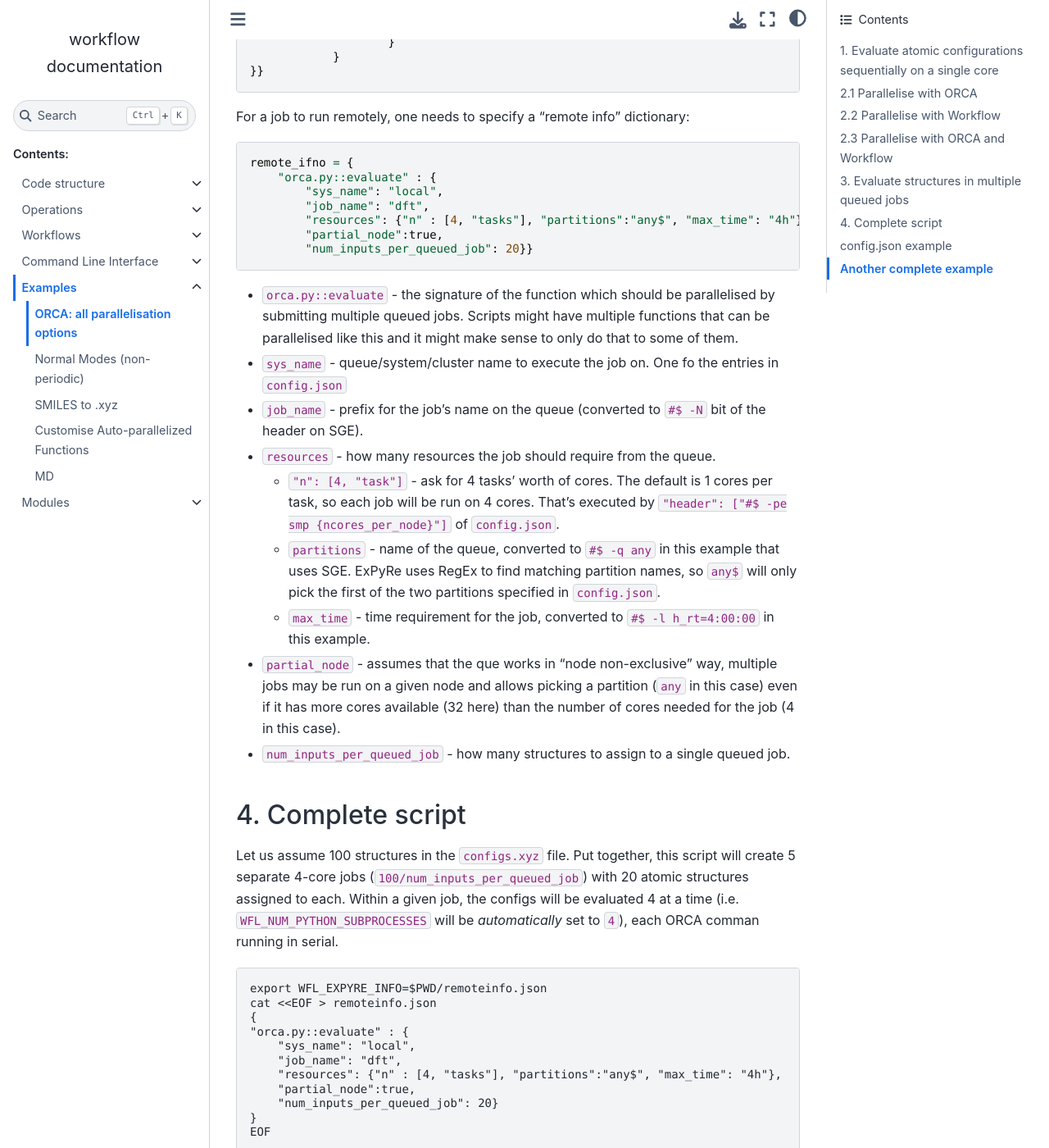
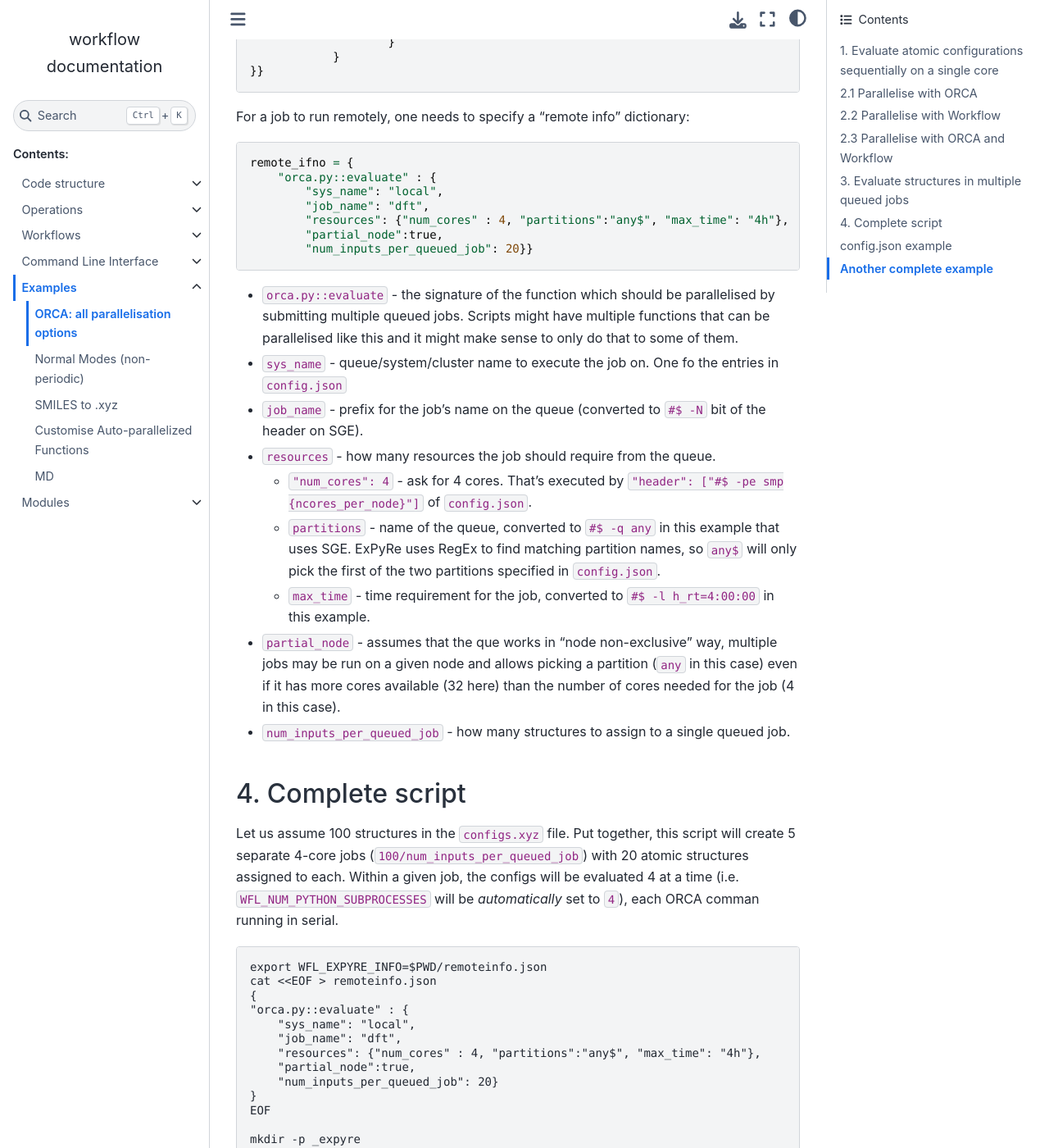
Before and after one commit to libAtoms/workflow, a Sphinx documentation site: the page built from docs/source/examples.orca.md, in a window 1280 px wide and 1400 px high, scrolled down 2296 px. Shown: the whole window at 82% size. Built offline with Sphinx 7.4.7 and the Sphinx Book theme 1.1.4, drawn with Linux system fonts in a browser that asks for light colours; some of the changed text lies outside the part shown.

Commit message:
Update outdated variable/dict key names in docs ("n", ConfigSet_in, and some mentions of "tasks" that are now just "cores")

````diff
--- a/docs/source/code_structure.rst
+++ b/docs/source/code_structure.rst
@@ -4,9 +4,9 @@
 Code structure
 ######################################
 
-Most of :ref:`operations <operations>` in Workflow take in (optional) and return (mandatory) an ASE's ``Atoms`` object. These inputs and outputs are abstracted in ``ConfigSet_in`` and ``OutputSpec`` classes.  ``ConfigSet_in`` may be initialised with a list(s) of ``Atoms``, by providing one or multiple ``.xyz`` filenames or with a reference to an `ABCD database <https://github.com/libAtoms/abcd>`_. Similarly, returned configurations can be held in memory and subsequently used via ``OutputSpec.to_ConfigSet_in()``, written to a single or multiple files or uploaded to an ABCD database. This way, an operation may iterate over a ``ConfigSet_in`` and write ``Atoms`` to ``OutputSpec``, regardless of how the input configs were supplied or how or where to the output configs are going to be collected.
+Most of :ref:`operations <operations>` in Workflow take in (optional) and return (mandatory) an ASE's ``Atoms`` object. These inputs and outputs are abstracted in ``ConfigSet`` and ``OutputSpec`` classes.  ``ConfigSet`` may be initialised with a list(s) of ``Atoms``, by providing one or multiple ``.xyz`` filenames or with a reference to an `ABCD database <https://github.com/libAtoms/abcd>`_. Similarly, returned configurations can be held in memory and subsequently used via ``OutputSpec.to_ConfigSet()``, written to a single or multiple files or uploaded to an ABCD database. This way, an operation may iterate over a ``ConfigSet`` and write ``Atoms`` to ``OutputSpec``, regardless of how the input configs were supplied or how or where to the output configs are going to be collected.
 
-Given a ``ConfigSet_in`` and an operation acting on (or returning) a single ``Atoms`` instance, Workflow can parallelise the operation over all ``Atoms`` objects in ``ConfigSet_in`` (or an iterable leading to returning an ``Atoms`` object). This is achieved by wrapping the operation in a call to ``wfl.pipeline.iterable_loop``. In addition to parallelising on readily accessible cores, the operations may executed in a number of independently queued jobs on a HPC cluster with the help of `ExPyRe <https://github.com/libAtoms/ExPyRe>`_.
+Given a ``ConfigSet`` and an operation acting on (or returning) a single ``Atoms`` instance, Workflow can parallelise the operation over all ``Atoms`` objects in ``ConfigSet`` (or an iterable leading to returning an ``Atoms`` object). This is achieved by wrapping the operation in a call to ``wfl.pipeline.iterable_loop``. In addition to parallelising on readily accessible cores, the operations may executed in a number of independently queued jobs on a HPC cluster with the help of `ExPyRe <https://github.com/libAtoms/ExPyRe>`_.
 
 Some parts of Workflow (e.g. how many parallel processes to run) are controlled via environment variables. Off the top of my head:
 
--- a/docs/source/examples.orca.md
+++ b/docs/source/examples.orca.md
@@ -75,7 +75,7 @@
     "orca.py::evaluate" : {
         "sys_name": "local",
         "job_name": "dft",
-        "resources": {"n" : [4, "tasks"], "partitions":"any$", "max_time": "4h"},
+        "resources": {"num_cores" : 4, "partitions":"any$", "max_time": "4h"},
         "partial_node":true,
         "num_inputs_per_queued_job": 20}}
 ```
@@ -84,7 +84,7 @@
 * `sys_name` - queue/system/cluster name to execute the job on. One fo the entries in `config.json`
 * `job_name` - prefix for the job's name on the queue (converted to `#$ -N` bit of the header on SGE).
 * `resources` - how many resources the job should require from the queue.
-    * `"n": [4, "task"]` - ask for 4 tasks' worth of cores. The default is 1 cores per task, so each job will be run on 4 cores. That's executed by `"header": ["#$ -pe smp {ncores_per_node}"]` of `config.json`.
+    * `"num_cores": 4` - ask for 4 cores. That's executed by `"header": ["#$ -pe smp {ncores_per_node}"]` of `config.json`.
     * `partitions` - name of the queue, converted to `#$ -q any` in this example that uses SGE. ExPyRe uses RegEx to find matching partition names, so `any$` will only pick the first of the two partitions specified in `config.json`.
     * `max_time` - time requirement for the job, converted to `#$ -l h_rt=4:00:00` in this example.
 * `partial_node` - assumes that the que works in "node non-exclusive" way, multiple jobs may be run on a given node and allows picking a partition (`any` in this case) even if it has more cores available (32 here) than the number of cores needed for the job (4 in this case).
@@ -101,7 +101,7 @@
 "orca.py::evaluate" : {
     "sys_name": "local",
     "job_name": "dft",
-    "resources": {"n" : [4, "tasks"], "partitions":"any$", "max_time": "4h"},
+    "resources": {"num_cores" : 4, "partitions":"any$", "max_time": "4h"},
     "partial_node":true,
     "num_inputs_per_queued_job": 20}
 }
@@ -159,7 +159,7 @@
 input_fname = "validation.rdkit.xtb2_md.dft.both.xyz"
 output_fname = "validation.rdkit.xtb2_md.dft.both.dft.xyz"
 num_inputs_per_queued_job = 20
-n_tasks = 4
+num_cores = 4
 max_time = "48h"
 
 # structures
@@ -172,7 +172,7 @@
 # remote info
 resources = Resources(
     max_time = max_time,
-    n = (n_tasks, "tasks"),
+    num_cores = num_cores,
     partitions = "any$")
 
 remote_info = wfl.autoparallelize.remoteinfo.RemoteInfo(
````
Also changed, not shown: docs/source/examples.md.md (+1 -1 lines).
